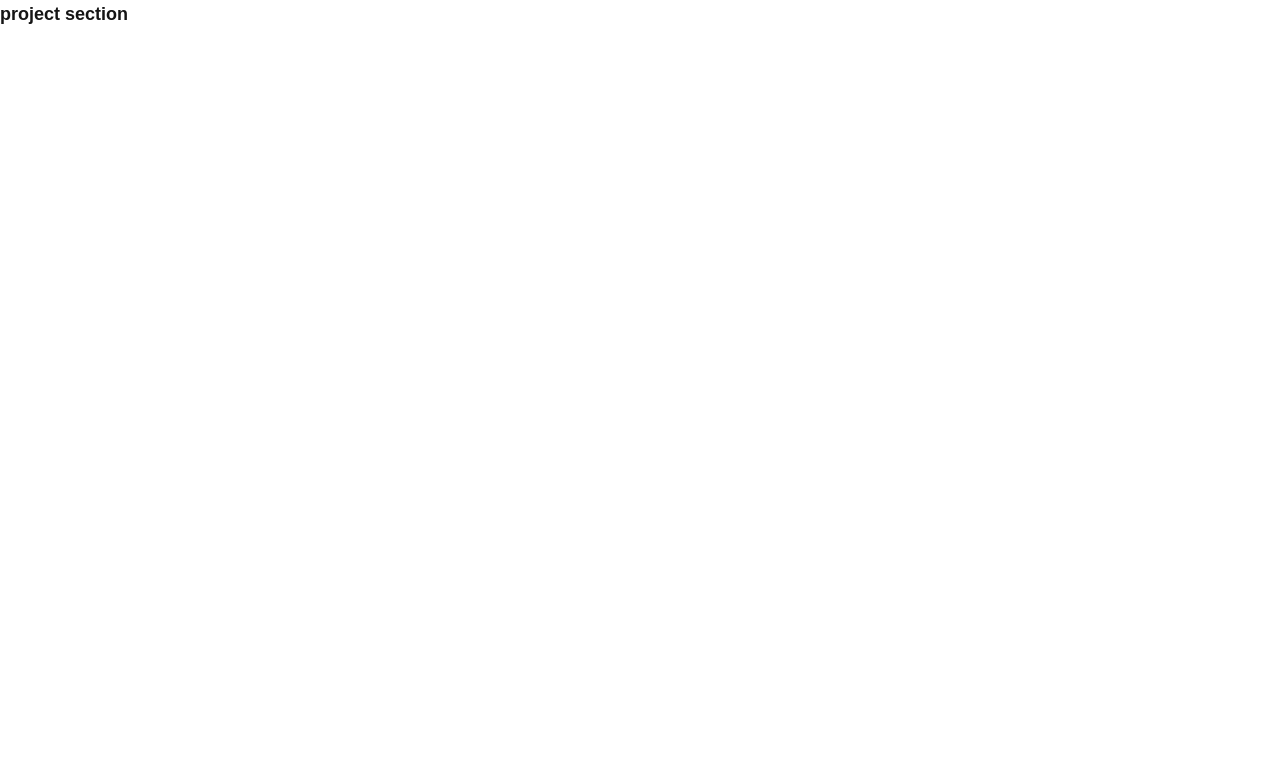
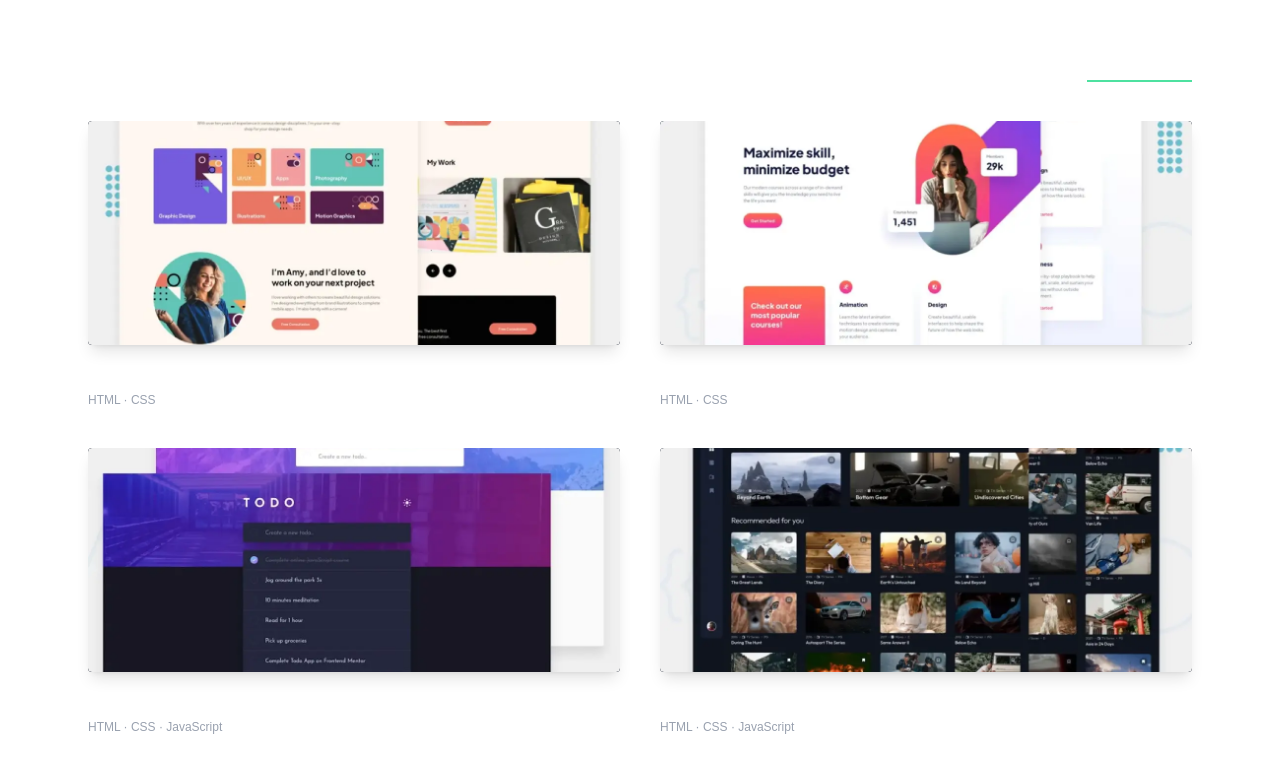
Before and after one commit to Skyz03/Vite-Developer-Portfolio, a React (Vite) app: page / in a window 1280 px wide. Shown: the part 1160-1933 px from the top of the page. Before the commit the page ends 1188 px from the top, so only its background shows below. Built offline with nearby package versions, Linux system fonts and the light colour scheme.

Commit message:
Added Projects section with data.json and hover effects

```diff
--- a/src/components/Projects.jsx
+++ b/src/components/Projects.jsx
@@ -1,10 +1,51 @@
-import React from 'react'
+import React from "react"
+import data from "../data/data.json"
 
-const Projects = () => {
+function Projects() {
   return (
-    <div>
-      <h1>project section</h1>
-    </div>
+    <section className="max-w-6xl mx-auto px-6 py-12 text-white">
+      {/* Header */}
+      <div className="flex items-center justify-between mb-8">
+        <h2 className="text-4xl font-extrabold">Projects</h2>
+        <a href="#" className="text-sm tracking-widest border-b-2 border-accent pb-1">
+          CONTACT ME
+        </a>
+      </div>
+
+      {/* Projects Grid */}
+      <div className="grid grid-cols-1 sm:grid-cols-2 gap-10">
+        {data.map((p, i) => (
+          <div key={i}>
+            {/* Image + Hover Overlay */}
+            <article
+              className="group relative bg-gray-900 rounded overflow-hidden shadow-lg transition-transform hover:-translate-y-2 cursor-pointer"
+            >
+              <div
+                className="h-56 bg-cover bg-center rounded"
+                style={{ backgroundImage: `url(${p.image})` }}
+              ></div>
+
+
+              {/* Hover Buttons */}
+              <div className="absolute inset-0 flex items-center justify-center opacity-0 group-hover:opacity-100 transition-all duration-300 bg-black/60">
+                <div className="flex gap-5">
+                  <button className="text-xs uppercase border-b-2 border-transparent hover:border-accent pb-1">
+                    View Project
+                  </button>
+                  <button className="text-xs uppercase border-b-2 border-transparent hover:border-accent pb-1">
+                    View Code
+                  </button>
+                </div>
+              </div>
+            </article>
+
+            {/* Text Outside Card */}
+            <h3 className="mt-4 font-semibold">{p.title}</h3>
+            <div className="text-xs text-gray-400 mt-1">{p.tags.join("  ·  ")}</div>
+          </div>
+        ))}
+      </div>
+    </section>
   )
 }
 
--- a/src/components/Skills.jsx
+++ b/src/components/Skills.jsx
@@ -1,5 +1,6 @@
 import React from 'react'
 import patternImage from '/images/pattern-rings.svg'
+
 function Skills() {
   const items = [
     ['HTML', '4 Years Experience'],
@@ -12,30 +13,31 @@ function Skills() {
 
   return (
     <section className="relative max-w-6xl mx-auto px-6 py-16 text-white overflow-hidden">
-      {/* Pattern image (bottom-right) */}
+      {/* Background pattern image */}
       <img
         src={patternImage}
         alt=""
-        className="absolute bottom-0 right-0 w-40 sm:w-52 md:w-64 opacity-50 pointer-events-none select-none"
+        className="absolute bottom-0 right-0 w-40 sm:w-52 md:w-64 opacity-40 pointer-events-none select-none z-0"
       />
 
       {/* Skills grid */}
-      <div className="border-t border-gray-800 pt-10">
+      <div className="border-t border-gray-800 pt-10 relative z-10">
         <div className="grid grid-cols-1 sm:grid-cols-2 md:grid-cols-3 gap-8">
           {items.map((it, idx) => (
             <div
               key={idx}
               className="animate-fadeIn text-center sm:text-left flex flex-col items-center sm:items-start"
             >
-              <h3 className="text-3xl sm:text-4xl md:text-5xl font-extrabold tracking-tight">{it[0]}</h3>
-
+              <h3 className="text-3xl sm:text-4xl md:text-5xl font-extrabold tracking-tight">
+                {it[0]}
+              </h3>
               <p className="text-gray-400 text-sm md:text-base mt-2">{it[1]}</p>
             </div>
           ))}
         </div>
 
-        {/* Horizontal line on mobile only */}
-        <hr className="border-gray-800 mt-10 md:hidden" />
+        {/* Horizontal line (mobile only) */}
+        <hr className="border-gray-800 mt-10 md:hidden relative z-10" />
       </div>
     </section>
   )
--- /dev/null
+++ b/src/data/data.json
@@ -0,0 +1,32 @@
+[
+  {
+    "title": "Design Portfolio",
+    "tags": ["HTML", "CSS"],
+    "image": "/images/thumbnail-project-1-large.webp"
+  },
+  {
+    "title": "E-Learning Landing Page",
+    "tags": ["HTML", "CSS"],
+    "image": "/images/thumbnail-project-2-large.webp"
+  },
+  {
+    "title": "Todo Web App",
+    "tags": ["HTML", "CSS", "JavaScript"],
+    "image": "/images/thumbnail-project-3-large.webp"
+  },
+  {
+    "title": "Entertainment Web App",
+    "tags": ["HTML", "CSS", "JavaScript"],
+    "image": "/images/thumbnail-project-4-large.webp"
+  },
+  {
+    "title": "Memory Game",
+    "tags": ["HTML", "CSS", "JavaScript"],
+    "image": "/images/thumbnail-project-5-large.webp"
+  },
+  {
+    "title": "Art Gallery Showcase",
+    "tags": ["HTML", "CSS", "JavaScript"],
+    "image": "/images/thumbnail-project-6-large.webp"
+  }
+]
```
